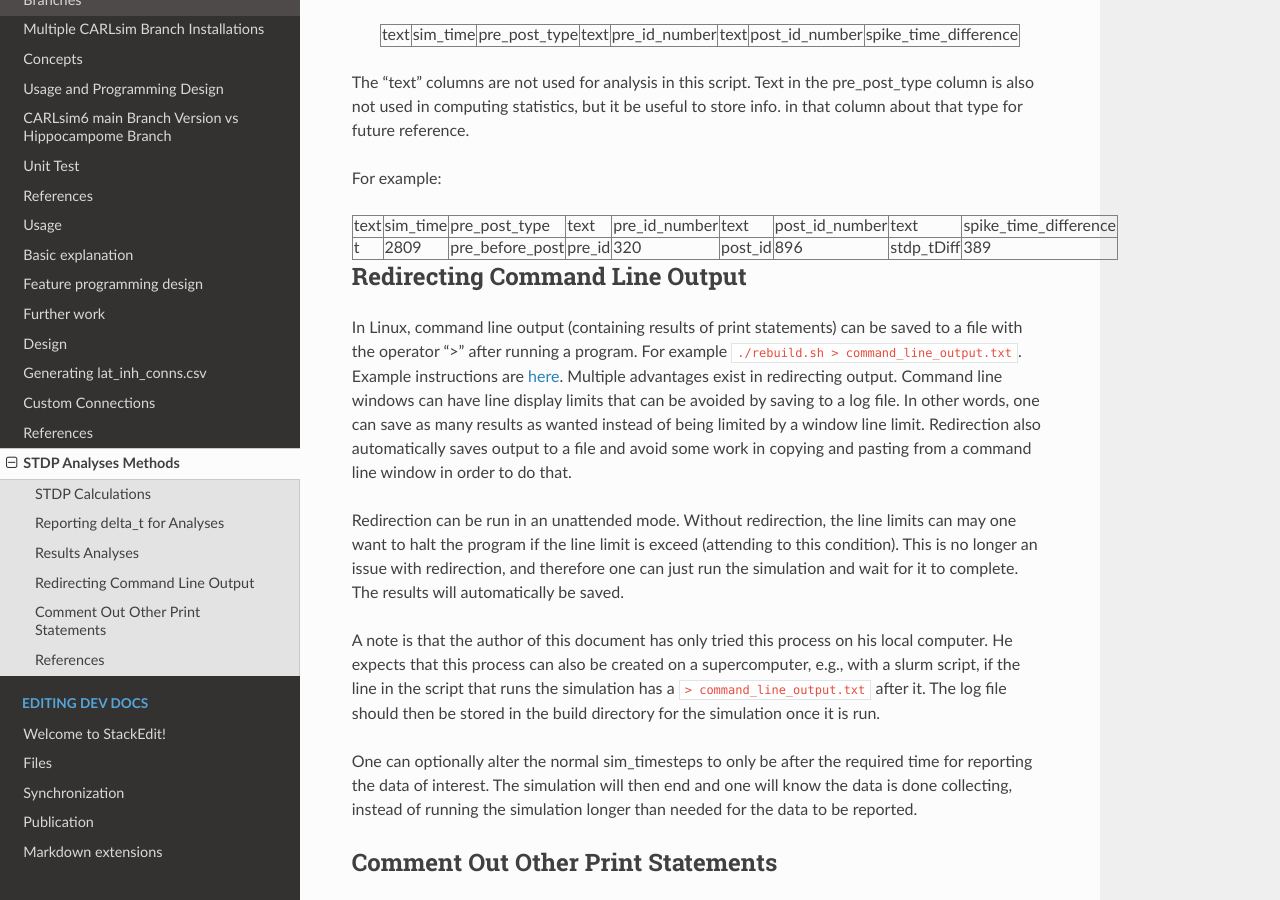
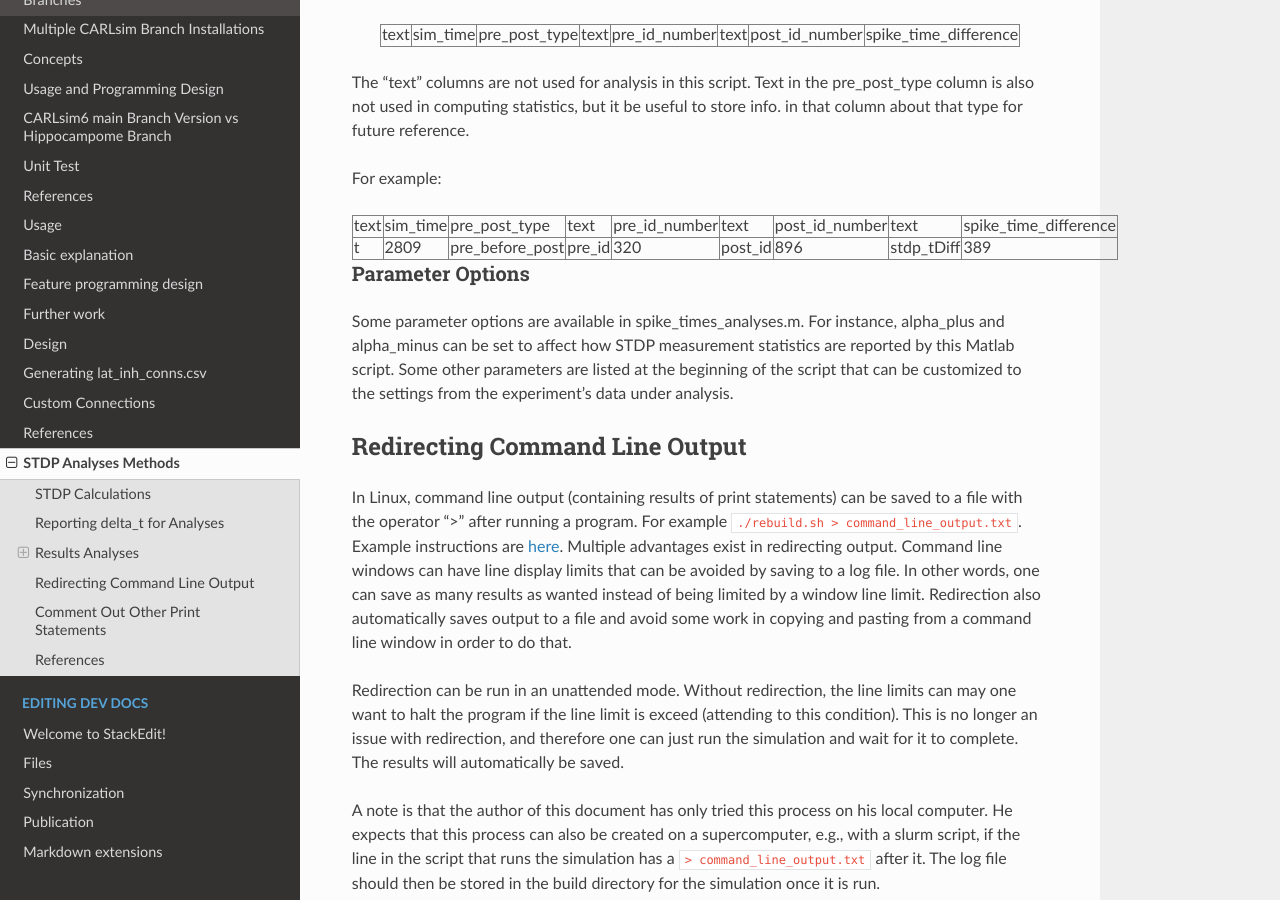
Before and after one commit to Hippocampome-Org/hco_dev_docs, a Sphinx documentation site: the page built from docs/oblomem/stdp_analyses.md, in a window 1280 px wide and 900 px high, scrolled down 1968 px. Built offline with Sphinx 7.4.7 and the Read the Docs theme 3.1.0, drawn with Linux system fonts in a browser that asks for light colours.

Commit message:
updated oblomem docs

```diff
--- a/docs/oblomem/stdp_analyses.md
+++ b/docs/oblomem/stdp_analyses.md
@@ -62,6 +62,10 @@ For example:
 </table>
 </center>
 
+### Parameter Options
+
+Some parameter options are available in spike_times_analyses.m. For instance, alpha_plus and alpha_minus can be set to affect how STDP measurement statistics are reported by this Matlab script. Some other parameters are listed at the beginning of the script that can be customized to the settings from the experiment's data under analysis.
+
 ## Redirecting Command Line Output
 
 In Linux, command line output (containing results of print statements) can be saved to a file with the operator ">" after running a program. For example `./rebuild.sh > command_line_output.txt`. Example instructions are [here](https://askubuntu.com/questions/420981/how-do-i-save-terminal-output-to-a-file). Multiple advantages exist in redirecting output. Command line windows can have line display limits that can be avoided by saving to a log file. In other words, one can save as many results as wanted instead of being limited by a window line limit. Redirection also automatically saves output to a file and avoid some work in copying and pasting from a command line window in order to do that.
```
